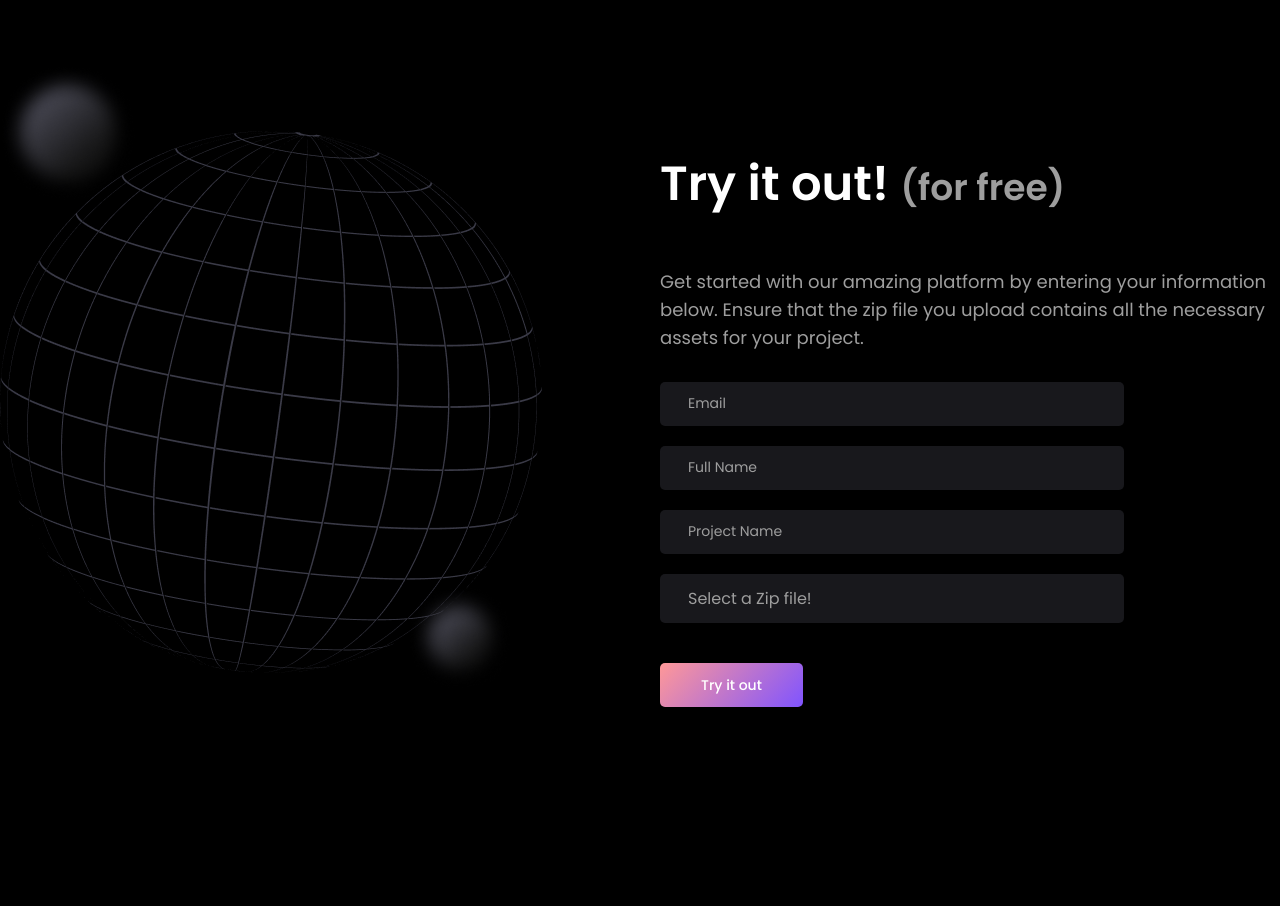
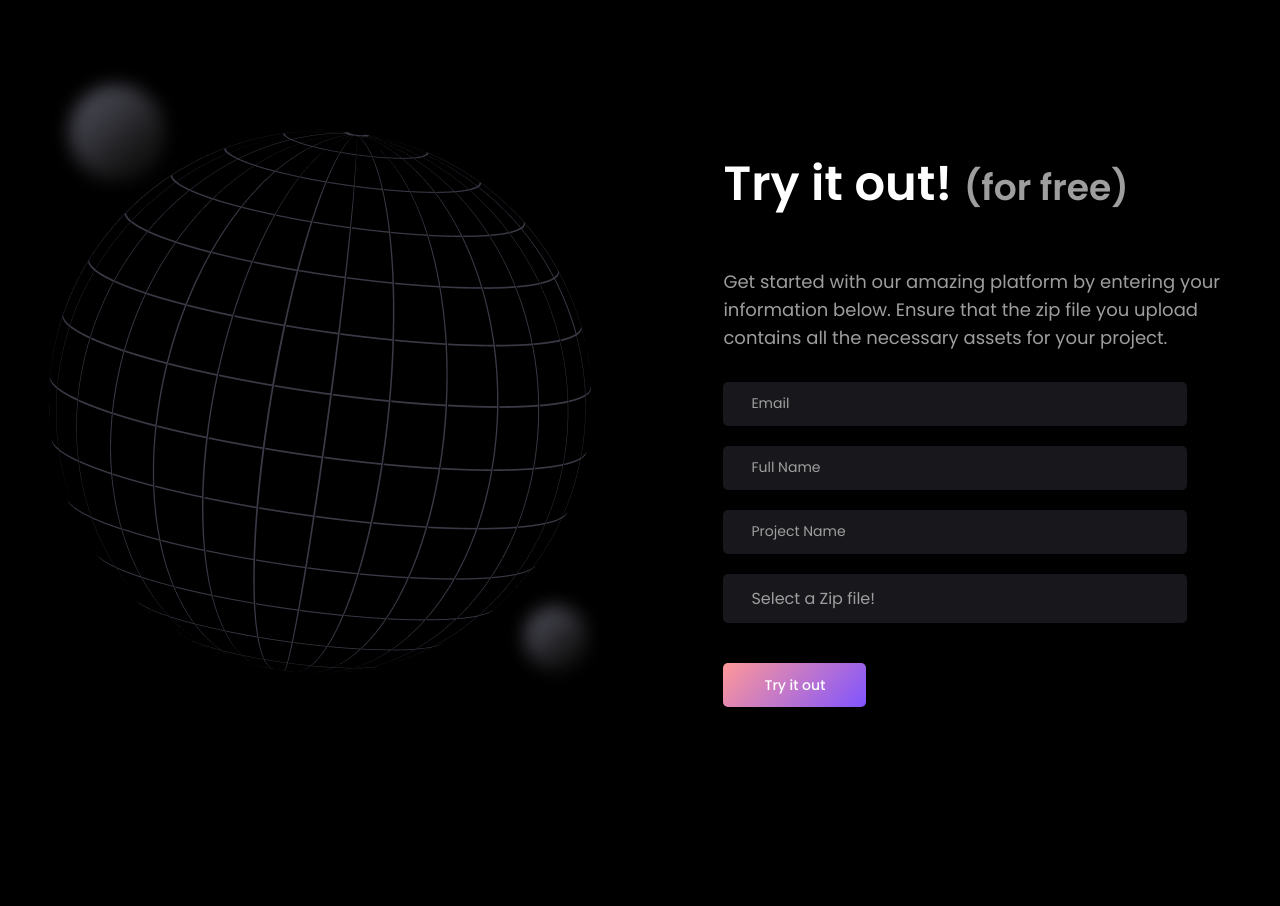
Before and after one commit to ayan-mn18/Authentic-kicks-frontend, a React (Create React App) app: page / in a window 1280 px wide. Shown: the part 5960-6866 px from the top of the page. Built offline with nearby package versions, Linux system fonts and the light colour scheme.

Commit message:
Try it out section globe and desc :bulb:

```diff
--- a/src/Components/TryItOut/TryItOut.css
+++ b/src/Components/TryItOut/TryItOut.css
@@ -16,7 +16,7 @@
   }
 
   .try-it-out-globe {
-    flex: 1;
+    flex: 1.25;
   }
 
   .ellipse {
@@ -25,7 +25,7 @@
 
   .ellipse2 {
     bottom: 10%;
-    right: 60%;
+    right: 52.5%;
   }
 
   .ellipse1 {
@@ -62,6 +62,7 @@
     line-height: 28px;
     color: var(--secondary-text-color);
     margin-top: 20px;
+    max-width: 600px;
   }
 
   .form {
@@ -69,6 +70,7 @@
     flex-direction: column;
     margin-top: 30px;
     gap: 20px;
+    flex: 2;
   }
 
   input[type="text"]
```
